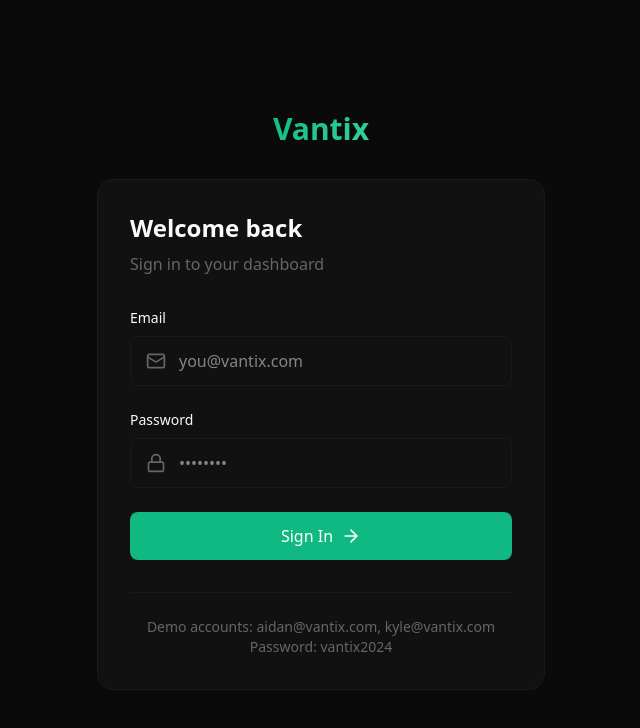
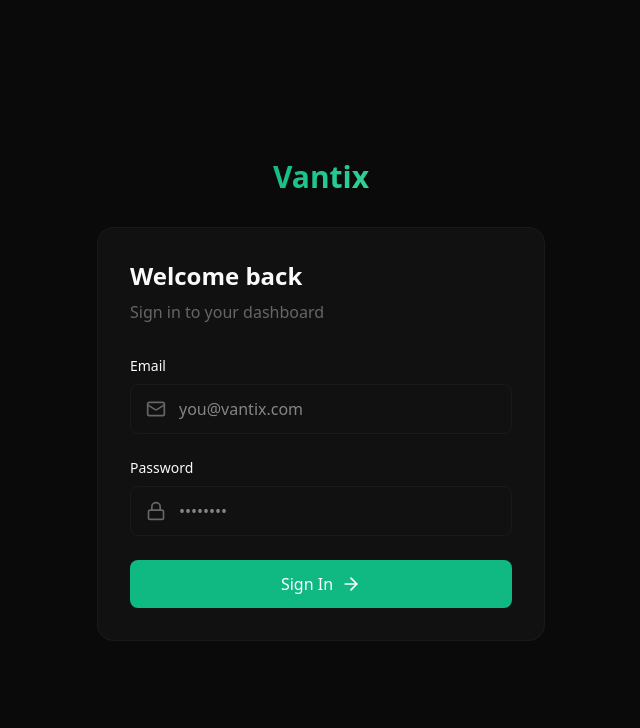
Before and after one commit to AidanFromm/vantix, a Next.js app: page /login in a window 1280 px wide. Shown: the top 728 px of the page, without its empty margins (319-959 px from the left). Built offline with nearby package versions, Linux system fonts and the light colour scheme.

Commit message:
Remove demo credentials from login page

```diff
--- a/src/app/login/page.tsx
+++ b/src/app/login/page.tsx
@@ -102,13 +102,7 @@
             </button>
           </form>
 
-          <div className="mt-8 pt-6 border-t border-[var(--color-border)]">
-            <p className="text-sm text-[var(--color-muted)] text-center">
-              Demo accounts: aidan@vantix.com, kyle@vantix.com
-              <br />
-              Password: vantix2024
-            </p>
-          </div>
+{/* Demo credentials removed */}
         </div>
       </div>
     </div>
```
